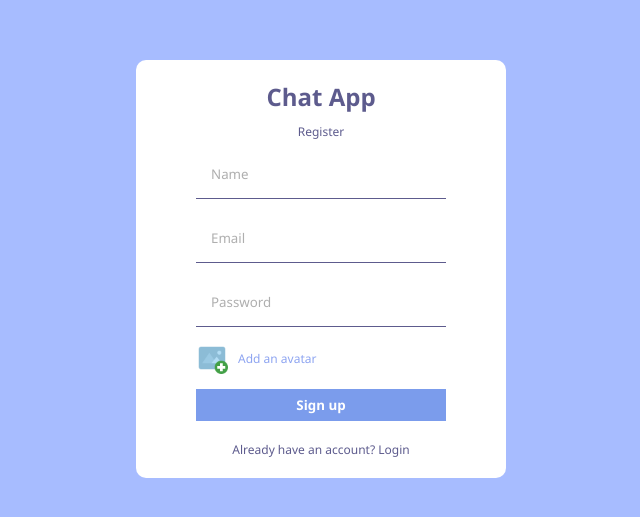
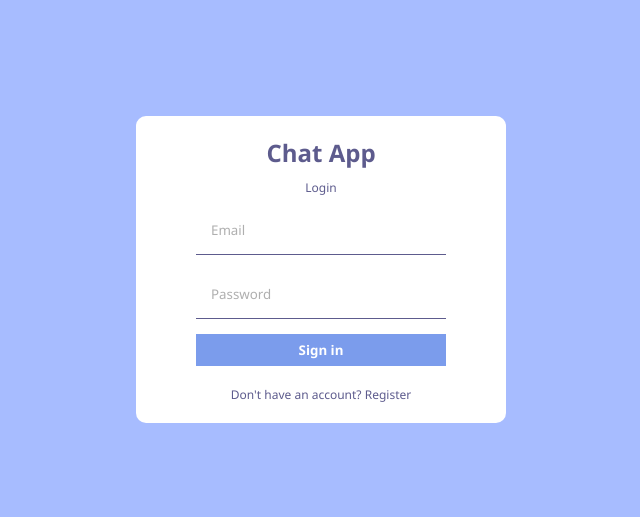
Before and after one commit to MuzaffarShaikh0201/React_Chat_App, a React (Vite) app: page / in a window 1280 px wide. Shown: the part 131-648 px from the top of the page, without its empty margins (319-959 px from the left). Built offline with nearby package versions, Linux system fonts and the light colour scheme.

Commit message:
Created Login page

```diff
--- a/src/App.jsx
+++ b/src/App.jsx
@@ -1,12 +1,11 @@
-import { useState } from 'react'
+import Login from './components/pages/Login'
 import Register from './components/pages/Register'
 import './styles.scss'
 
 function App() {
-  const [count, setCount] = useState(0)
-
   return (
-    <Register />
+    // <Register />
+    <Login />
   )
 }
 
--- /dev/null
+++ b/src/components/pages/Login.jsx
@@ -0,0 +1,20 @@
+import React from 'react'
+
+const Login = () => {
+  return (
+    <div className="form-container">
+        <div className="form-wrapper">
+            <div className="logo">Chat App</div>
+            <div className="title">Login</div>
+            <form >
+                <input type="email" placeholder='Email' />
+                <input type="password" placeholder='Password' />
+                <button>Sign in</button>
+            </form>
+            <p>Don't have an account? Register</p>
+        </div>
+    </div>
+  )
+}
+
+export default Login
```
